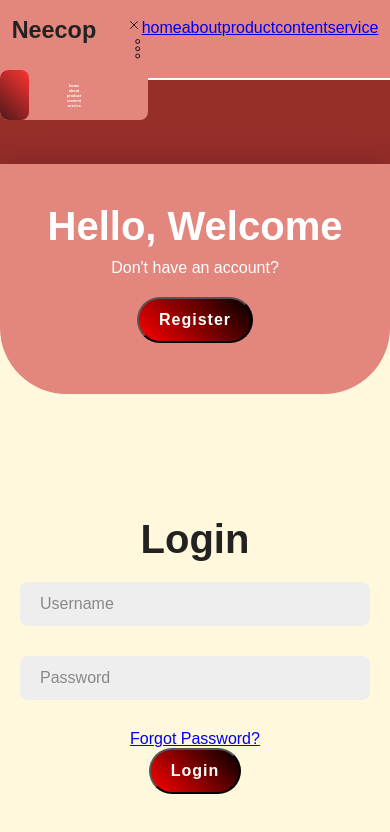
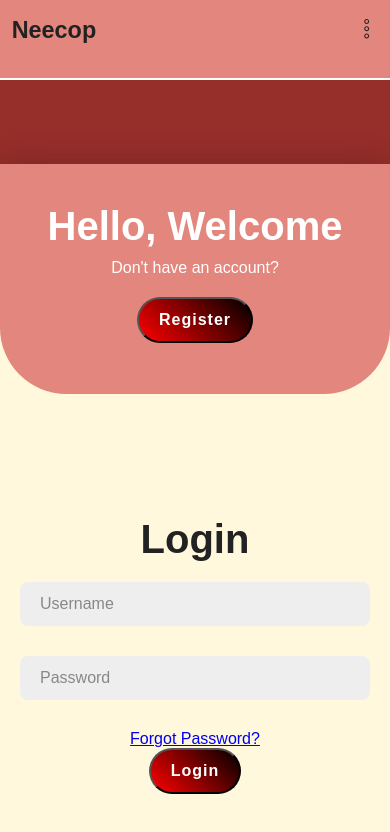
Before and after one commit to kumkumthakur2411/Neecop, a React (Vite) app: page / in a window 390 px wide. Shown: the top 832 px of the page. Built offline with nearby package versions, Linux system fonts and the light colour scheme.

Commit message:
Update Header.module.css

```diff
--- a/src/components/Header.module.css
+++ b/src/components/Header.module.css
@@ -56,34 +56,50 @@
 font-size: 1.6vw;
 display: none;
 }
+.slidebar{
+    display: none;
+}
 @media (max-width:600px) {
     .nav{
         background-color: #E3867D;
         color:#222;
-        /* padding: 0 5vw; */
     }
     .nav h1{
         font-size:6vw;
     }
-    /* .nav1 .nav2{
-        font-size: 4vw;
+    .nav2{
         display: none;
-    } */
+    }
     .menu{
     display: initial;
     font-size: 6vw;
     }
-    .nav1 .nav2 {
-        font-size: 4vw;
-        position: absolute;
-        top: 70px;
-        left:0;
+    .slidebar.open{
+        position: fixed;
+        top: 0;
         right: 0;
+        height: 100vh;
+        width:50vw;
+        z-index:999;
+        background-color: #bb7d7785;
+        backdrop-filter: blur(10px);
+        box-shadow: -10px 0 10px rgba(0,0,0,0.1);
+        display: flex;
         flex-direction: column;
-        align-items: center;
-        text-align: center;
-        background: #E3867D;
-        gap: 0;
-        overflow: hidden;
+        align-items: flex-start;
+        justify-content: flex-start;
+        padding: 2% 2% ;
+    }
+    /* .slidebar {
+        right: 0;
+    } */
+    .slidebar.open a{
+        width: 100%;
+        height: 10vh;
+        font-size: large;
+        text-decoration: none;
+        color: #000000;
+        padding: 10% 10%;
+
     }
 }
```
Lines whose indentation alone changed are shown as unchanged.
